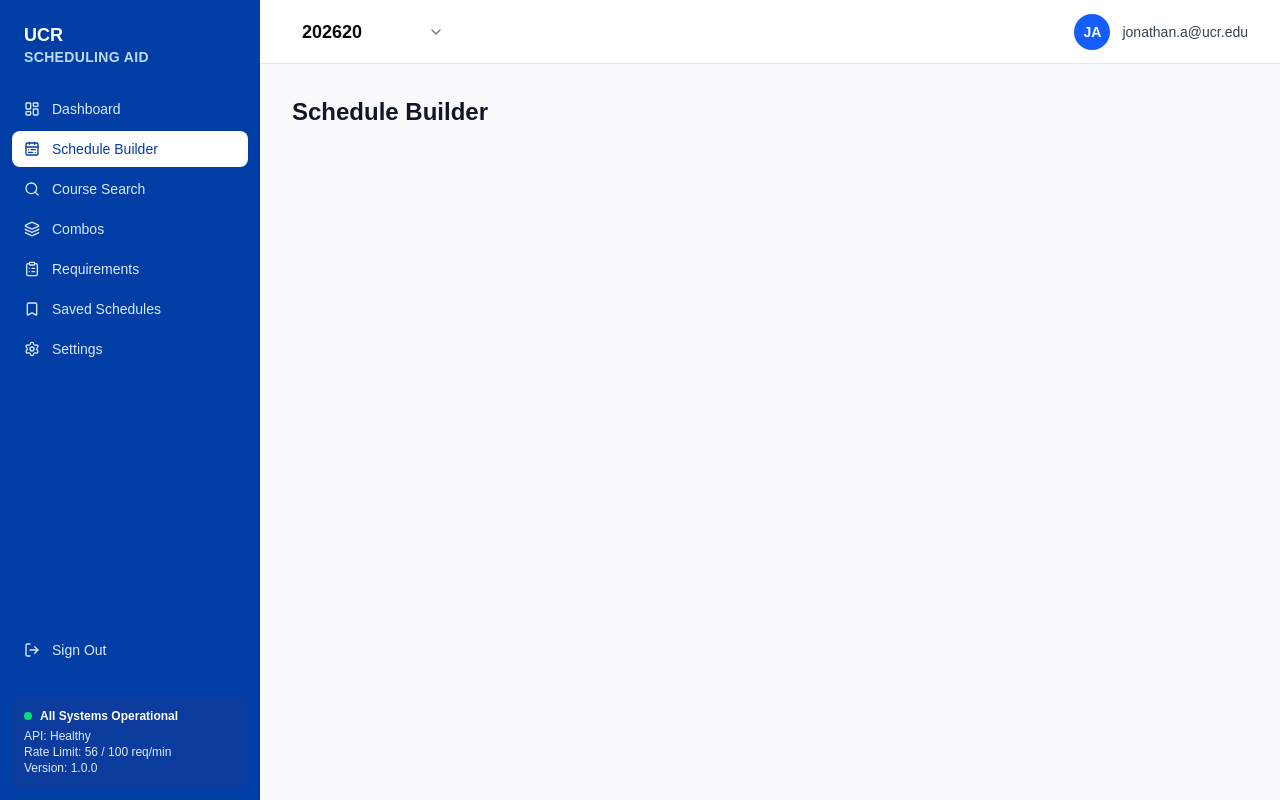
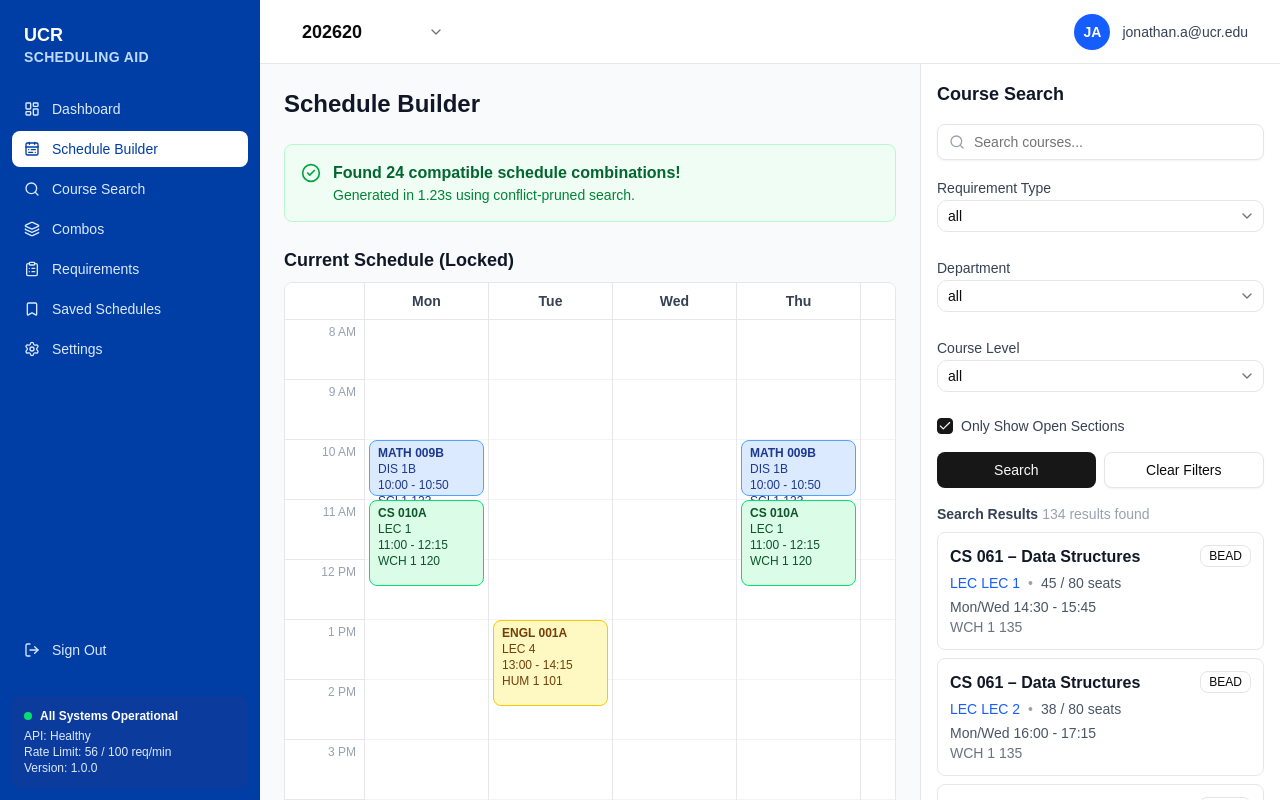
Before and after one commit to DavidRHannah/ucr-scheduling-aid, a React (Vite) app: page /schedule-builder in a window 1280 px wide. Built offline with nearby package versions, Linux system fonts and the light colour scheme.

Commit message:
Assemble Schedule Builder page from layout, calendar, combos, and search panel

```diff
--- a/src/pages/ScheduleBuilder.tsx
+++ b/src/pages/ScheduleBuilder.tsx
@@ -1,7 +1,26 @@
+import { StatusBanner } from "@/components/schedule/StatusBanner";
+import { WeeklyCalendar } from "@/components/schedule/WeeklyCalendar";
+import { CombinationsList } from "@/components/schedule/CombinationsList";
+import { CourseSearchPanel } from "@/components/search/CourseSearchPanel";
+import { lockedSchedule, generatedSchedules } from "@/data/mockSchedule";
+
 export default function ScheduleBuilder() {
   return (
-    <div className="p-8">
-      <h1 className="text-2xl font-bold text-gray-900">Schedule Builder</h1>
+    <div className="grid h-full grid-cols-1 lg:grid-cols-[1fr_360px]">
+      <div className="space-y-6 overflow-y-auto p-6">
+        <h1 className="text-2xl font-bold text-gray-900">Schedule Builder</h1>
+
+        <StatusBanner combinationCount={generatedSchedules.length} generationTimeSeconds={1.23} />
+
+        <div className="space-y-2">
+          <h2 className="text-lg font-semibold text-gray-900">Current Schedule (Locked)</h2>
+          <WeeklyCalendar sections={lockedSchedule} />
+        </div>
+
+        <CombinationsList combinations={generatedSchedules} />
+      </div>
+
+      <CourseSearchPanel />
     </div>
   );
 }
```
